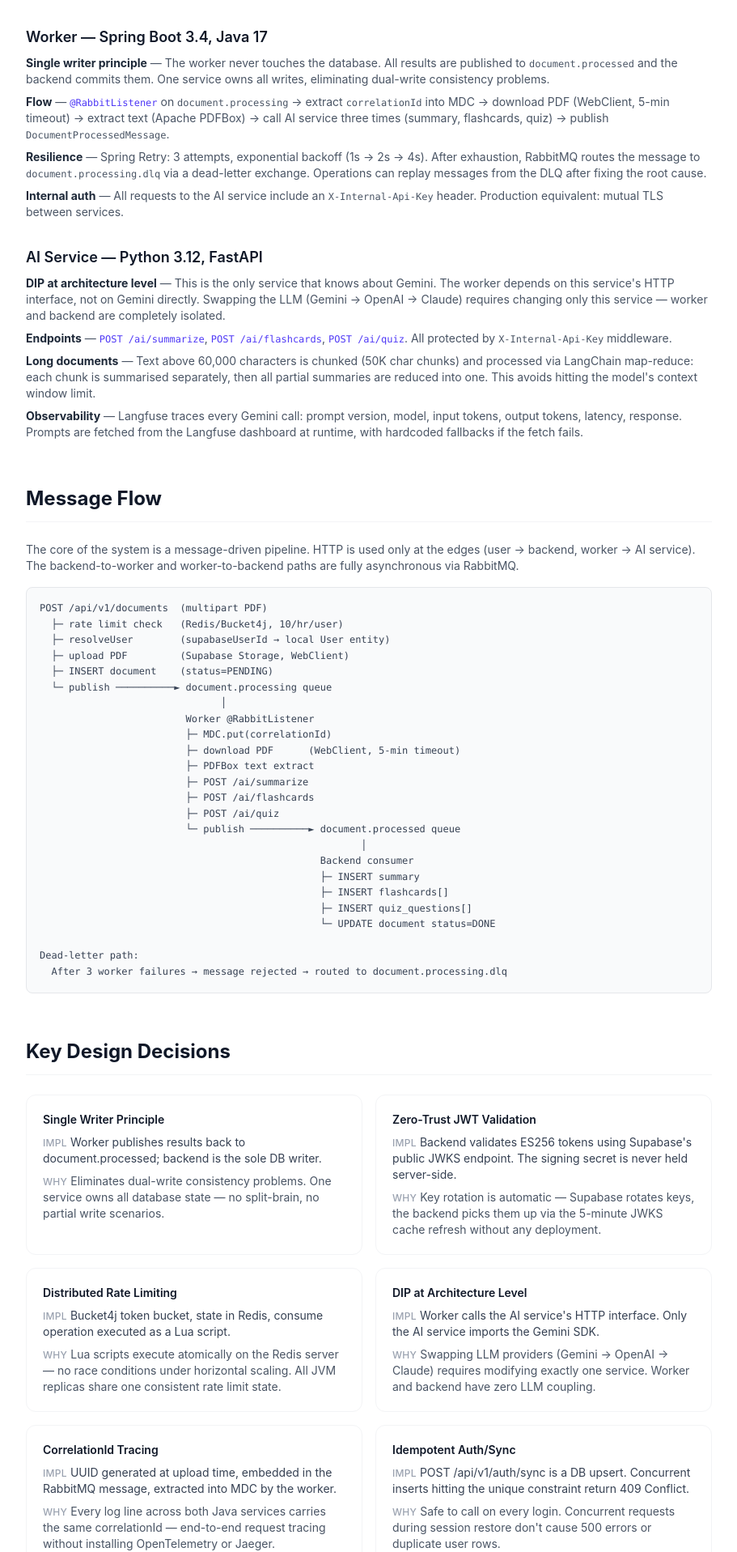
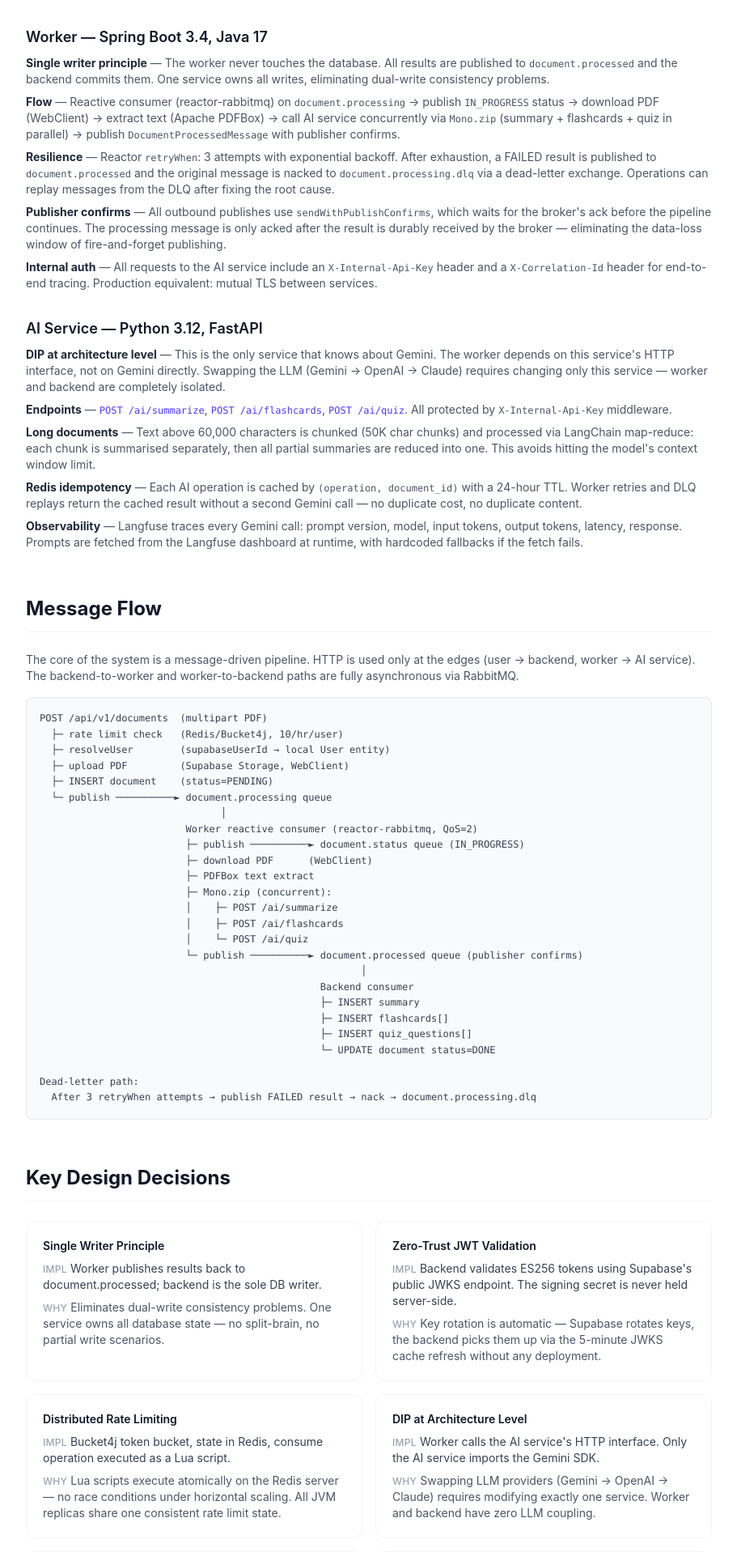
Before and after one commit to ttedgar/AI-Learning-Assistant, a React (Vite) app in the folder frontend/: page /technical in a window 1280 px wide. Shown: the part 1645-3562 px from the top of the page at 81% size, without its empty margins (184-1095 px from the left). Built offline with nearby package versions, Linux system fonts and the light colour scheme; no server answers.

Commit message:
docs: add Spring Security filter chain diagram and update worker flow, retry, and tracing details

```diff
--- a/frontend/src/pages/TechnicalPage.jsx
+++ b/frontend/src/pages/TechnicalPage.jsx
@@ -101,9 +101,10 @@
               <h3 className="text-lg font-semibold text-gray-900 dark:text-white mb-2">Worker — Spring Boot 3.4, Java 17</h3>
               <ul className="space-y-2 text-gray-600 dark:text-gray-400 text-sm">
                 <li><strong className="text-gray-800 dark:text-gray-200">Single writer principle</strong> — The worker never touches the database. All results are published to <code className="text-xs">document.processed</code> and the backend commits them. One service owns all writes, eliminating dual-write consistency problems.</li>
-                <li><strong className="text-gray-800 dark:text-gray-200">Flow</strong> — <code className="text-xs text-indigo-600 dark:text-indigo-400">@RabbitListener</code> on <code className="text-xs">document.processing</code> → extract <code className="text-xs">correlationId</code> into MDC → download PDF (WebClient, 5-min timeout) → extract text (Apache PDFBox) → call AI service three times (summary, flashcards, quiz) → publish <code className="text-xs">DocumentProcessedMessage</code>.</li>
-                <li><strong className="text-gray-800 dark:text-gray-200">Resilience</strong> — Spring Retry: 3 attempts, exponential backoff (1s → 2s → 4s). After exhaustion, RabbitMQ routes the message to <code className="text-xs">document.processing.dlq</code> via a dead-letter exchange. Operations can replay messages from the DLQ after fixing the root cause.</li>
-                <li><strong className="text-gray-800 dark:text-gray-200">Internal auth</strong> — All requests to the AI service include an <code className="text-xs">X-Internal-Api-Key</code> header. Production equivalent: mutual TLS between services.</li>
+                <li><strong className="text-gray-800 dark:text-gray-200">Flow</strong> — Reactive consumer (reactor-rabbitmq) on <code className="text-xs">document.processing</code> → publish <code className="text-xs">IN_PROGRESS</code> status → download PDF (WebClient) → extract text (Apache PDFBox) → call AI service concurrently via <code className="text-xs">Mono.zip</code> (summary + flashcards + quiz in parallel) → publish <code className="text-xs">DocumentProcessedMessage</code> with publisher confirms.</li>
+                <li><strong className="text-gray-800 dark:text-gray-200">Resilience</strong> — Reactor <code className="text-xs">retryWhen</code>: 3 attempts with exponential backoff. After exhaustion, a FAILED result is published to <code className="text-xs">document.processed</code> and the original message is nacked to <code className="text-xs">document.processing.dlq</code> via a dead-letter exchange. Operations can replay messages from the DLQ after fixing the root cause.</li>
+                <li><strong className="text-gray-800 dark:text-gray-200">Publisher confirms</strong> — All outbound publishes use <code className="text-xs">sendWithPublishConfirms</code>, which waits for the broker's ack before the pipeline continues. The processing message is only acked after the result is durably received by the broker — eliminating the data-loss window of fire-and-forget publishing.</li>
+                <li><strong className="text-gray-800 dark:text-gray-200">Internal auth</strong> — All requests to the AI service include an <code className="text-xs">X-Internal-Api-Key</code> header and a <code className="text-xs">X-Correlation-Id</code> header for end-to-end tracing. Production equivalent: mutual TLS between services.</li>
               </ul>
             </div>
 
@@ -113,6 +114,7 @@
                 <li><strong className="text-gray-800 dark:text-gray-200">DIP at architecture level</strong> — This is the only service that knows about Gemini. The worker depends on this service's HTTP interface, not on Gemini directly. Swapping the LLM (Gemini → OpenAI → Claude) requires changing only this service — worker and backend are completely isolated.</li>
                 <li><strong className="text-gray-800 dark:text-gray-200">Endpoints</strong> — <code className="text-xs text-indigo-600 dark:text-indigo-400">POST /ai/summarize</code>, <code className="text-xs text-indigo-600 dark:text-indigo-400">POST /ai/flashcards</code>, <code className="text-xs text-indigo-600 dark:text-indigo-400">POST /ai/quiz</code>. All protected by <code className="text-xs">X-Internal-Api-Key</code> middleware.</li>
                 <li><strong className="text-gray-800 dark:text-gray-200">Long documents</strong> — Text above 60,000 characters is chunked (50K char chunks) and processed via LangChain map-reduce: each chunk is summarised separately, then all partial summaries are reduced into one. This avoids hitting the model's context window limit.</li>
+                <li><strong className="text-gray-800 dark:text-gray-200">Redis idempotency</strong> — Each AI operation is cached by <code className="text-xs">(operation, document_id)</code> with a 24-hour TTL. Worker retries and DLQ replays return the cached result without a second Gemini call — no duplicate cost, no duplicate content.</li>
                 <li><strong className="text-gray-800 dark:text-gray-200">Observability</strong> — Langfuse traces every Gemini call: prompt version, model, input tokens, output tokens, latency, response. Prompts are fetched from the Langfuse dashboard at runtime, with hardcoded fallbacks if the fetch fails.</li>
               </ul>
             </div>
@@ -132,14 +134,15 @@
   ├─ INSERT document    (status=PENDING)
   └─ publish ──────────► document.processing queue
                                │
-                         Worker @RabbitListener
-                         ├─ MDC.put(correlationId)
-                         ├─ download PDF      (WebClient, 5-min timeout)
+                         Worker reactive consumer (reactor-rabbitmq, QoS=2)
+                         ├─ publish ──────────► document.status queue (IN_PROGRESS)
+                         ├─ download PDF      (WebClient)
                          ├─ PDFBox text extract
-                         ├─ POST /ai/summarize
-                         ├─ POST /ai/flashcards
-                         ├─ POST /ai/quiz
-                         └─ publish ──────────► document.processed queue
+                         ├─ Mono.zip (concurrent):
+                         │    ├─ POST /ai/summarize
+                         │    ├─ POST /ai/flashcards
+                         │    └─ POST /ai/quiz
+                         └─ publish ──────────► document.processed queue (publisher confirms)
                                                        │
                                                 Backend consumer
                                                 ├─ INSERT summary
@@ -148,7 +151,7 @@
                                                 └─ UPDATE document status=DONE
 
 Dead-letter path:
-  After 3 worker failures → message rejected → routed to document.processing.dlq`}</CodeBlock>
+  After 3 retryWhen attempts → publish FAILED result → nack → document.processing.dlq`}</CodeBlock>
         </Section>
 
         {/* Key decisions */}
@@ -176,8 +179,8 @@
             />
             <DecisionCard
               title="CorrelationId Tracing"
-              impl="UUID generated at upload time, embedded in the RabbitMQ message, extracted into MDC by the worker."
-              why="Every log line across both Java services carries the same correlationId — end-to-end request tracing without installing OpenTelemetry or Jaeger."
+              impl="UUID generated at upload time, embedded in the RabbitMQ message, extracted into MDC by the worker, and forwarded to the AI service via X-Correlation-Id header where a Python middleware injects it into every log record."
+              why="Every log line across all three services (backend, worker, AI service) carries the same correlationId — end-to-end request tracing without installing OpenTelemetry or Jaeger."
             />
             <DecisionCard
               title="Idempotent Auth/Sync"
@@ -272,8 +275,9 @@
             <li>
               <strong className="text-gray-800 dark:text-gray-200">CorrelationId tracing</strong> — Every upload
               generates a UUID. It travels through the RabbitMQ message body, is extracted into SLF4J MDC by the
-              worker, and appears on every log line across both Java services. Manual distributed tracing without
-              OpenTelemetry or Jaeger.
+              worker, and forwarded to the AI service via <code className="text-xs">X-Correlation-Id</code> header
+              where a Python middleware stores it in a <code className="text-xs">ContextVar</code> and injects it
+              into every log record. Manual distributed tracing across all three services without OpenTelemetry or Jaeger.
             </li>
             <li>
               <strong className="text-gray-800 dark:text-gray-200">Structured logging</strong> — Logback +
@@ -304,9 +308,9 @@
               </thead>
               <tbody className="divide-y divide-gray-50 dark:divide-gray-900">
                 {[
-                  ['Frontend', 'React 18, Vite, Tailwind CSS v4, Zustand, TanStack Query, React Router, Axios, Supabase JS'],
+                  ['Frontend', 'React 19, Vite, Tailwind CSS v4, Zustand, TanStack Query, React Router, Axios, Supabase JS'],
                   ['Backend', 'Java 17, Spring Boot 3.4, Spring Security, Spring AMQP, Spring Data JPA, Hibernate 6, Liquibase, Bucket4j, Springdoc OpenAPI'],
-                  ['Worker', 'Java 17, Spring Boot 3.4, Spring AMQP, Spring Retry, Apache PDFBox, WebFlux (WebClient)'],
+                  ['Worker', 'Java 17, Spring Boot 3.4, reactor-rabbitmq, Apache PDFBox, WebFlux (WebClient, Mono.zip)'],
                   ['AI Service', 'Python 3.12, FastAPI, LangChain 0.3, langchain-google-genai, Gemini 2.5 Flash, Langfuse, Pydantic'],
                   ['Database', 'PostgreSQL (Supabase), RLS, JSONB'],
                   ['Messaging', 'RabbitMQ — direct exchange, 2 queues + dead-letter queue'],
```
Also changed, not shown: frontend/src/pages/ArchitecturePage.jsx (+61 -0 lines), 1 other file (tests, documents, lock files or other folders).
